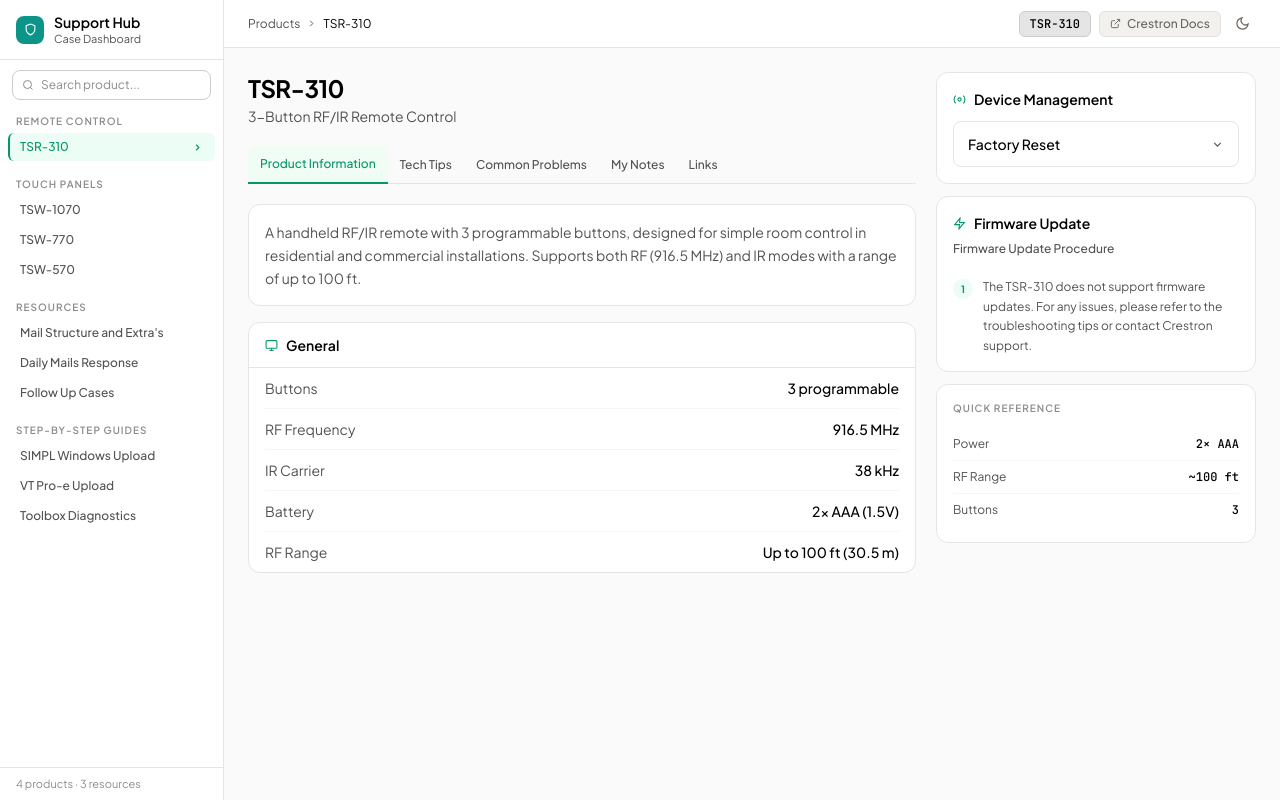
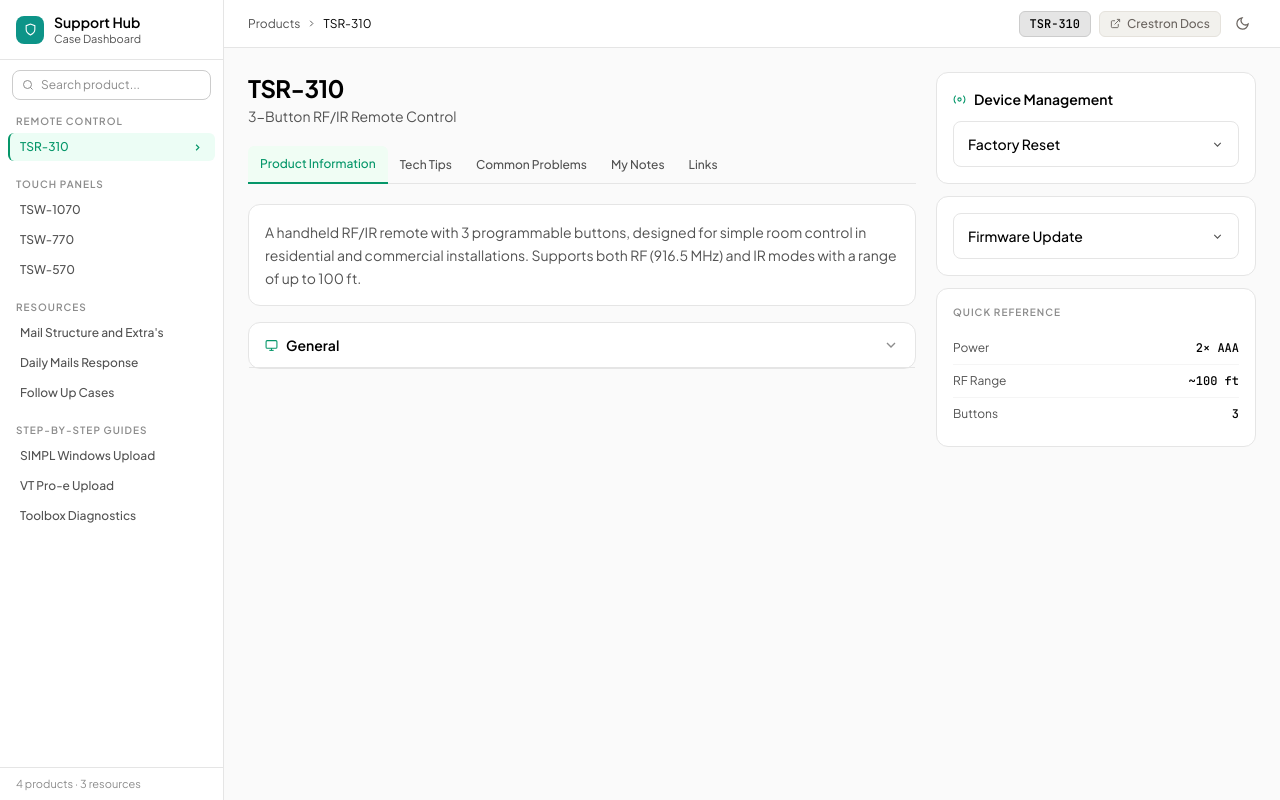
Before and after one commit to Lenaerts-Nestor/Technical-Support-Note, a React (Vite) app: page / in a window 1280 px wide. Both pictures are taken after a click on the button "TSR-310". Built offline with nearby package versions, Linux system fonts and the light colour scheme; the HTML template or start-up script is replaced by a standard one.

Commit message:
adding dropdowns

```diff
--- a/src/components/product/DevManagementPanel.tsx
+++ b/src/components/product/DevManagementPanel.tsx
@@ -83,23 +83,7 @@
 
       {/* Firmware Update */}
       <div className={`rounded-xl border p-4 ${tk.panel}`}>
-        <div className="flex items-center justify-between mb-2">
-          <div className="flex items-center gap-2">
-            <svg
-              width="13"
-              height="13"
-              viewBox="0 0 24 24"
-              fill="none"
-              stroke={tk.accentColor}
-              strokeWidth="2"
-            >
-              <polygon points="13 2 3 14 12 14 11 22 21 10 12 10 13 2" />
-            </svg>
-            <h3 className={`text-sm font-semibold ${tk.tp}`}>
-              Firmware Update
-            </h3>
-          </div>
-        </div>
+        <Accordion title="Firmware Update" defaultOpen={false}>
           <div className="space-y-2">
             {fw.title && (
               <p className={`text-xs font-medium mb-1 mt-2 ${tk.ts}`}>
@@ -108,6 +92,7 @@
             )}
             <StepList steps={fw.steps} />
           </div>
+        </Accordion>
       </div>
 
       {/* Quick Reference */}
--- a/src/components/product/tabs/ProductInfoTab.tsx
+++ b/src/components/product/tabs/ProductInfoTab.tsx
@@ -1,32 +1,79 @@
 // src/components/product/tabs/ProductInfoTab.tsx
-import type { Product } from '../../../types'
-import { useTk } from '../../../hooks/useThemeTokens'
+import type { Product } from "../../../types";
+import { useState } from "react";
+import { useTk } from "../../../hooks/useThemeTokens";
 
 export function ProductInfoTab({ product }: { product: Product }) {
-  const { tk } = useTk()
+  const { tk } = useTk();
+  const [openSet, setOpenSet] = useState<Set<number>>(() => new Set());
   return (
     <div className="space-y-4">
-      <div className={`rounded-xl border p-4 text-sm leading-relaxed ${tk.panel} ${tk.ts}`}>
+      <div
+        className={`rounded-xl border p-4 text-sm leading-relaxed ${tk.panel} ${tk.ts}`}
+      >
         {product.description}
       </div>
-      {product.specs.map((sec, si) => (
+      {product.specs.map((sec, si) => {
+        const isOpen = openSet.has(si);
+        return (
           <div key={si} className={`rounded-xl border ${tk.panel}`}>
-          <div className={`flex items-center gap-2 px-4 py-3 border-b ${tk.brd}`}>
-            <svg width="13" height="13" viewBox="0 0 24 24" fill="none" stroke={tk.accentColor} strokeWidth="2">
-              <rect x="2" y="3" width="20" height="14" rx="2" /><line x1="8" y1="21" x2="16" y2="21" /><line x1="12" y1="17" x2="12" y2="21" />
+            <button
+              type="button"
+              onClick={() =>
+                setOpenSet((prev) => {
+                  const next = new Set(prev);
+                  if (next.has(si)) next.delete(si);
+                  else next.add(si);
+                  return next;
+                })
+              }
+              aria-expanded={isOpen}
+              className={`w-full text-left flex items-center gap-2 px-4 py-3 border-b ${tk.brd}`}
+            >
+              <svg
+                width="13"
+                height="13"
+                viewBox="0 0 24 24"
+                fill="none"
+                stroke={tk.accentColor}
+                strokeWidth="2"
+              >
+                <rect x="2" y="3" width="20" height="14" rx="2" />
+                <line x1="8" y1="21" x2="16" y2="21" />
+                <line x1="12" y1="17" x2="12" y2="21" />
               </svg>
-            <h3 className={`text-sm font-semibold ${tk.tp}`}>{sec.title}</h3>
-          </div>
+              <h3 className={`text-sm font-semibold ${tk.tp} flex-1`}>
+                {sec.title}
+              </h3>
+              <svg
+                width="16"
+                height="16"
+                viewBox="0 0 24 24"
+                fill="none"
+                stroke="currentColor"
+                strokeWidth="2"
+                className={`transform transition-transform duration-150 ${isOpen ? "rotate-180" : ""} ${tk.tx}`}
+              >
+                <polyline points="6 9 12 15 18 9" />
+              </svg>
+            </button>
+
+            {isOpen && (
               <div className="px-4">
                 {sec.fields.map((f, fi) => (
-              <div key={fi} className={`flex justify-between items-center py-2.5 text-sm ${fi < sec.fields.length - 1 ? `border-b ${tk.row}` : ''}`}>
+                  <div
+                    key={fi}
+                    className={`flex justify-between items-center py-2.5 text-sm ${fi < sec.fields.length - 1 ? `border-b ${tk.row}` : ""}`}
+                  >
                     <span className={tk.ts}>{f.label}</span>
                     <span className={`font-medium ${tk.tp}`}>{f.value}</span>
                   </div>
                 ))}
               </div>
+            )}
           </div>
-      ))}
+        );
+      })}
     </div>
-  )
+  );
 }
```
Lines whose indentation alone changed are shown as unchanged.
